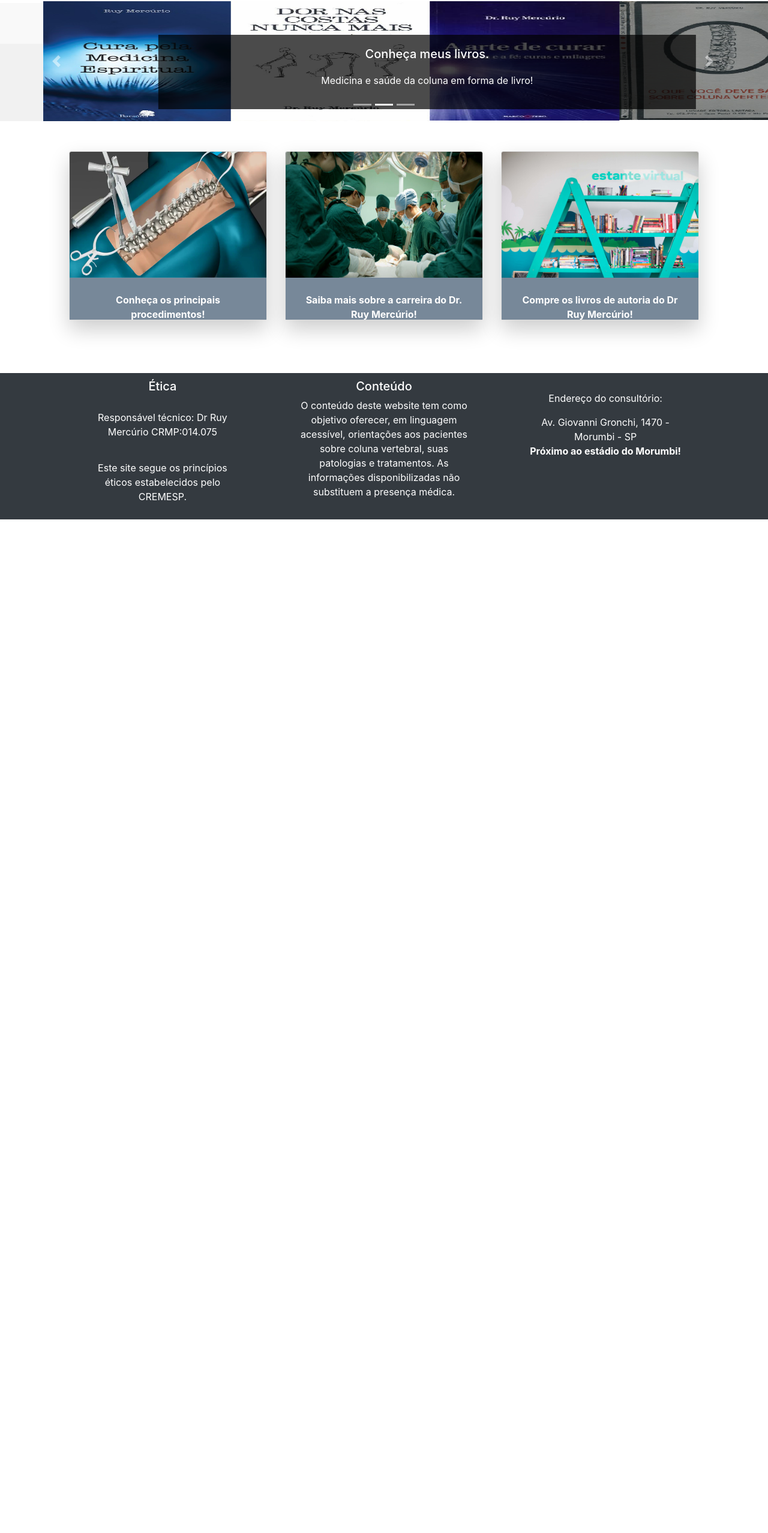
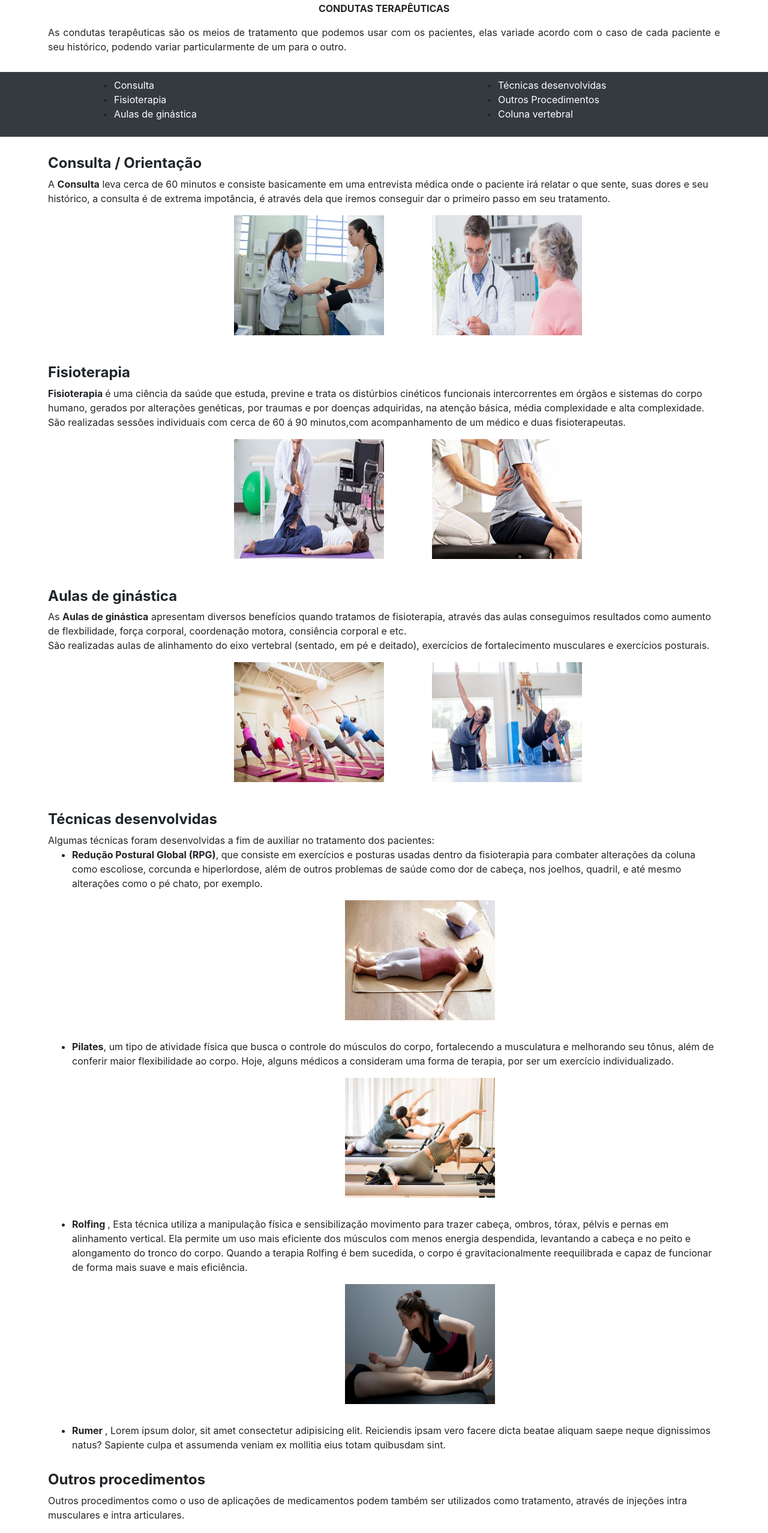
Before and after one commit to leo011619/drRuyMercurio, a React (Create React App) app in the folder dr-ruy-page/: page /condutas in a window 1280 px wide. Shown: the part 76-2632 px from the top of the page at 60% size. Before the commit the page ends 942 px from the top, so only its background shows below. Built offline with nearby package versions, Linux system fonts and the light colour scheme.

Commit message:
feature: correção de links de ancoragem

```diff
--- a/dr-ruy-page/src/components/Header/index.js
+++ b/dr-ruy-page/src/components/Header/index.js
@@ -32,7 +32,7 @@ const Header = () => {
             </a>
           </li>
           <li className="nav-item active">
-            <a className="nav-link" href="/cirurgiasConv">
+            <a className="nav-link" href="/condutas">
               Condutas Terapêuticas
             </a>
           </li>
--- a/dr-ruy-page/src/components/HomeCards/index.js
+++ b/dr-ruy-page/src/components/HomeCards/index.js
@@ -17,8 +17,8 @@ const HomeCards = () => {
               ></img>
               <div class="card-body">
                 <p class="card-title">
-                  <a href="/cirurgias">
-                    <b>Conheça os principais procedimentos!</b>
+                  <a href="/condutas">
+                    <b>Conheça as principais condutas de tratamento!</b>
                   </a>
                 </p>
               </div>
--- a/dr-ruy-page/src/components/Mains/MainCiruConv/index.js
+++ b/dr-ruy-page/src/components/Mains/MainCondutas/index.js
@@ -9,7 +9,7 @@ import pilates from "../../../assets/pilates.jpg";
 import rolfing from "../../../assets/rolfing.jpg";
 import rpg from "../../../assets/rpg.jpg";
 
-const MainCiru = () => {
+const MainCondutas = () => {
   return (
     <>
       <b>
@@ -24,7 +24,7 @@ const MainCiru = () => {
         <div class="coluna1">
           <ul>
             <li>
-              <a href="consulta">Consulta</a>
+              <a href="#consulta"> Consulta </a>
             </li>
             <li>
               <a href="#fisio">Fisioterapia</a>
@@ -193,7 +193,7 @@ const MainCiru = () => {
 
         <h4>
           {" "}
-          <a name="colunA"></a> <b>Coluna vertebral</b>
+          <a name="coluna"></a> <b>Coluna vertebral</b>
         </h4>
 
         <div class="container_conduta_coluna">
@@ -239,4 +239,4 @@ const MainCiru = () => {
   );
 };
 
-export default MainCiru;
+export default MainCondutas;
--- a/dr-ruy-page/src/pages/cirurgiasConv/index.js
+++ /dev/null
@@ -1,15 +0,0 @@
-import './style.css'
-import MainCiruConv from '../../components/Mains/MainCiruConv'
-
-
-const CirurgiasConv = () =>{
-    return(
-        <>
-        <MainCiruConv />
-
-        </>
-    )
-
-}
-
-export default CirurgiasConv
--- /dev/null
+++ b/dr-ruy-page/src/pages/condutas/index.js
@@ -0,0 +1,12 @@
+import "./style.css";
+import MainCondutas from "../../components/Mains/MainCondutas";
+
+const Condutas = () => {
+  return (
+    <>
+      <MainCondutas />
+    </>
+  );
+};
+
+export default Condutas;
--- a/dr-ruy-page/src/routes/index.js
+++ b/dr-ruy-page/src/routes/index.js
@@ -2,7 +2,7 @@ import React from "react";
 import { Switch, Route } from "react-router-dom";
 import Home from "../pages/home";
 import carreira from "../pages/carreira";
-import cirurgiasConv from "../pages/cirurgiasConv";
+import condutas from "../pages/condutas";
 
 import livros from "../pages/livros";
 import contato from "../pages/contato";
@@ -13,7 +13,7 @@ const Routes = () => {
       <Switch>
         <Route path="/carreira" component={carreira} />
         <Route path="/contato" component={contato} />
-        <Route exact path="/cirurgiasConv" component={cirurgiasConv} />
+        <Route exact path="/condutas" component={condutas} />
         <Route path="/livros" component={livros} />
         <Route path="/" component={Home} />
       </Switch>
```
Also changed, not shown: dr-ruy-page/src/components/Mains/MainCondutas/style.css (renamed from dr-ruy-page/src/components/Mains/MainCiruConv/style.css), dr-ruy-page/src/pages/condutas/style.css (added).
